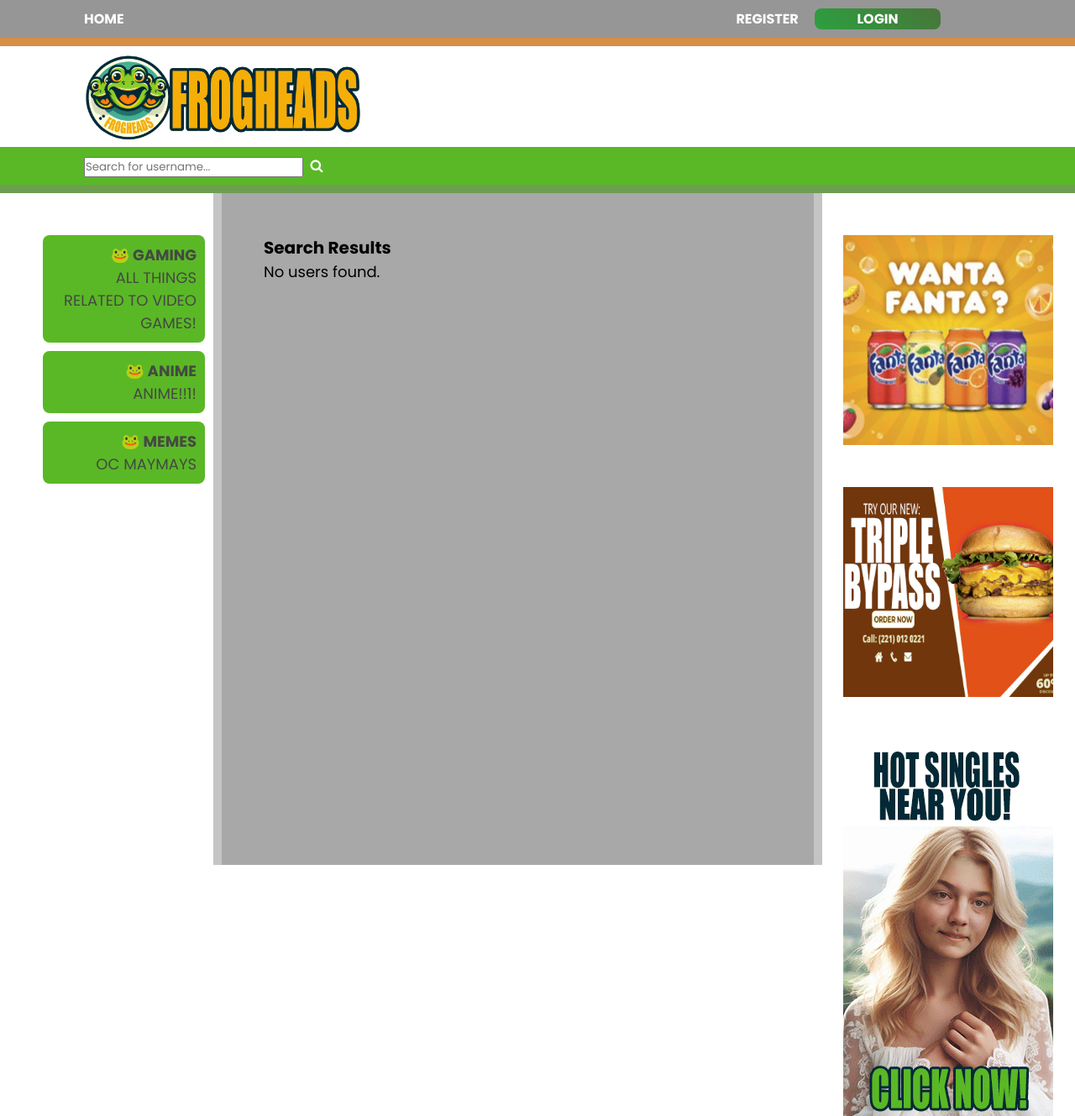
After one commit to CodeWithDustin/Frog-Heads-Forum, a Django app: page /search/ in a window 1280 px wide. The commit adds this page. Shown: the top 1329 px of the page at 84% size. Run offline with Django 5.2, Linux system fonts and the light colour scheme; data comes from the database, SQL or seed files in the repository; both versions use the stored data as it was after the commit.

Commit message:
search bar/view profiles implementation

```diff
--- a/app/static/style.css
+++ b/app/static/style.css
@@ -85,6 +85,7 @@
   font-size: 18px;
   text-align: center;
 }
+
 .main {
   box-sizing: border-box;
   padding-top: 50px;
@@ -276,6 +277,20 @@
 
 .threads:hover {
   background-color: #646961;
+}
+
+.search1 {
+  all: unset;
+}
+
+.search1:active {
+  transform: translateY(4px);
+  box-shadow: 0 0 0;
+  outline: 0;
+}
+.fa {
+  background: transparent;
+  color: white;
 }
 
 /*------------------------ Login form styles ---------------------*/
--- a/app/templates/base.html
+++ b/app/templates/base.html
@@ -6,6 +6,7 @@
   <meta name="viewport" content="width=device-width, initial-scale=1.0">
   <title>Frog Head Forums</title>
   <link rel="stylesheet" href="{% static 'style.css' %}">
+  <link rel="stylesheet" href="https://cdnjs.cloudflare.com/ajax/libs/font-awesome/4.7.0/css/font-awesome.min.css">
 </head>
 <body>
   <div class="wrapper">
@@ -40,10 +41,11 @@
 
 
     <header class="header3">
-      <input type="search" name="search" id="search" placeholder="Search Topic">
-      {% if user.is_authenticated %}
-      <div class="welcome"><p>Welcome, <b>{{user.username}}</b><p></div>
-      {% endif %}
+        <form action="{% url 'search' %}" method "POST">
+          {% csrf_token %}
+        <input type="text" name="q" placeholder="Search for username..."></input>&nbsp;
+        <button type="submit" class="search1"><i class="fa fa-search fa-1x"></i></button>
+        </form>
     </header>
 
 
--- /dev/null
+++ b/app/templates/search.html
@@ -0,0 +1,21 @@
+{% extends "base.html" %}
+{% block content %}
+
+
+<h1>Search Results</h1>
+    {% if profiles %}
+        <ul>
+            {% for profile in profiles %}
+                <li>
+                    <a href="{% url 'profile_detail' profile.username %}">
+                        <img src="{{ profile.profile_img.url }}" alt="{{ profile.username }}'s profile picture" style="width:50px;height:50px;">
+                        {{ profile.username }}
+                    </a>
+                </li>
+            {% endfor %}
+        </ul>
+    {% else %}
+        <p>No users found.</p>
+    {% endif %}
+
+{% endblock content %}
--- a/app/views.py
+++ b/app/views.py
@@ -5,6 +5,7 @@
 from django.contrib.auth import authenticate, login, logout
 from django.contrib.auth.decorators import login_required
 from django.http import HttpResponseForbidden, HttpResponse
+from itertools import chain
 
 ### imports from other files in our project ###
 from app.models import Profile, MessageBoard, Post
@@ -333,3 +334,20 @@
         user.groups.add(moderator_group)
 
     return redirect('edit_perms')
+
+
+def search(request):
+    query = request.GET.get('q')
+    if query:
+        users = User.objects.filter(username__icontains=query)
+        profiles = Profile.objects.filter(username__in=users)
+    else:
+        profiles = []
+
+    return render(request, 'search.html', {"profiles":profiles})
+
+def profile_detail(request, username):
+    user = get_object_or_404(User, username=username)
+    profile = user.profile
+
+    return render(request, 'profile_detail.html', {'profile_user': user, 'profile':profile})
--- a/config/urls.py
+++ b/config/urls.py
@@ -33,6 +33,8 @@
     path('forum/<int:board_id>/create-post/', create_post_view, name='post'),
     path("profile/", profile_view, name="profile"),
     path("profile/edit/<int:profile_id>/", edit_profile_view, name="edit_profile"),
+    path("search/", search, name="search"),
+    path("profile/<str:username>/", profile_detail, name='profile_detail'),
     # path("create-profile/", create_profile_view, name="create_profile"),
 
     ### moderator views ###
```
Also changed, not shown: app/templates/profile_detail.html (added, +21 -0 lines), db.sqlite3.
